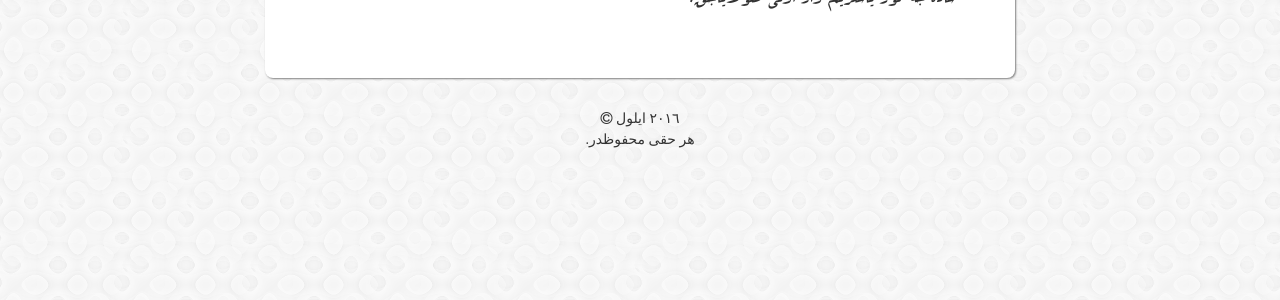
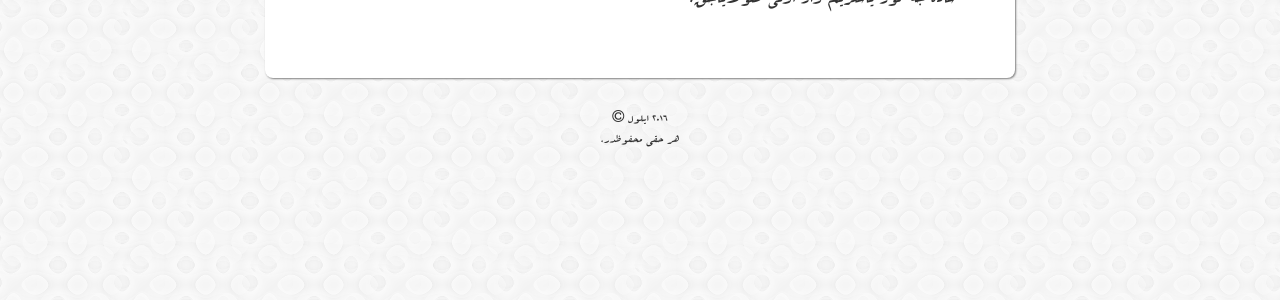
Before and after one commit to muhammedaydogdu/muhammedaydogdu.github.io, a Jekyll site: the page built from _posts/2018-03-27-yitik-gul-os.md, in a window 1280 px wide. Shown: the part 561-861 px from the top of the page. Built offline with Jekyll 4.4.1, drawn with Linux system fonts in a browser that asks for light colours; some web fonts are replaced.

Commit message:
Update footer-os.html

```diff
--- a/_includes/footer-os.html
+++ b/_includes/footer-os.html
@@ -1,6 +1,6 @@
 <footer class="footer">
   <div class="container">
-      <p align="center" style="font-family: Aref Ruqaa"><i class="fa fa-copyright" aria-hidden="true"></i> ٢٠١٦ ایلول<br>.هر  حقی  محفوظدر</p>
+      <p align="center" style="font-family: B Arabic"><i class="fa fa-copyright" aria-hidden="true"></i> ٢٠١٦ ایلول<br>.هر  حقی  محفوظدر</p>
   </div>
 </footer>
 
```
